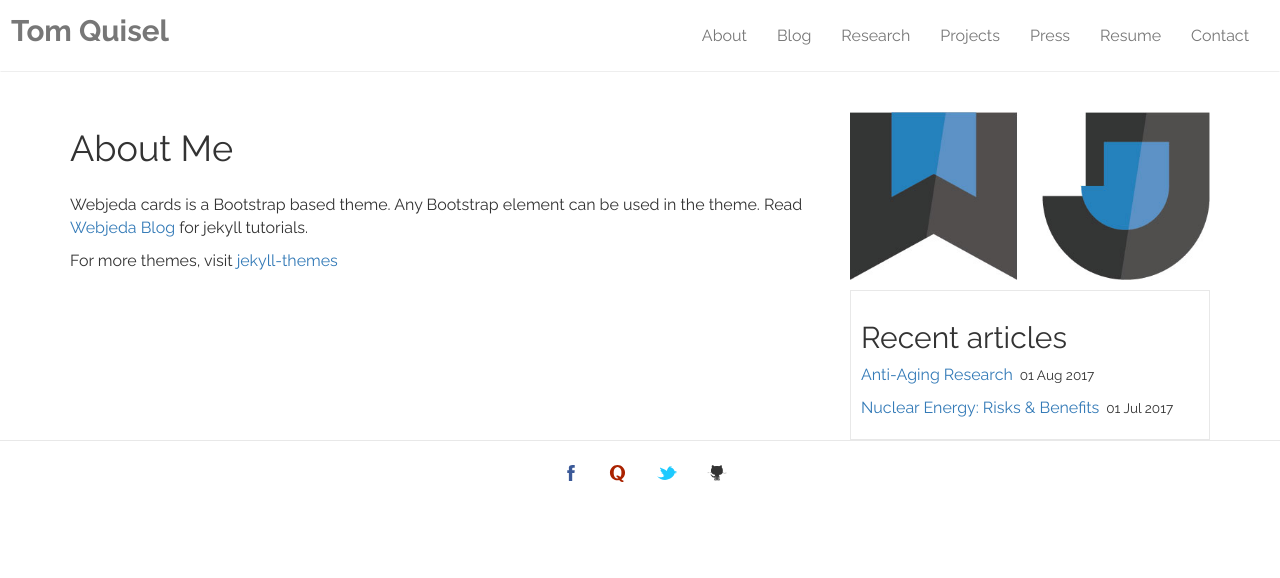
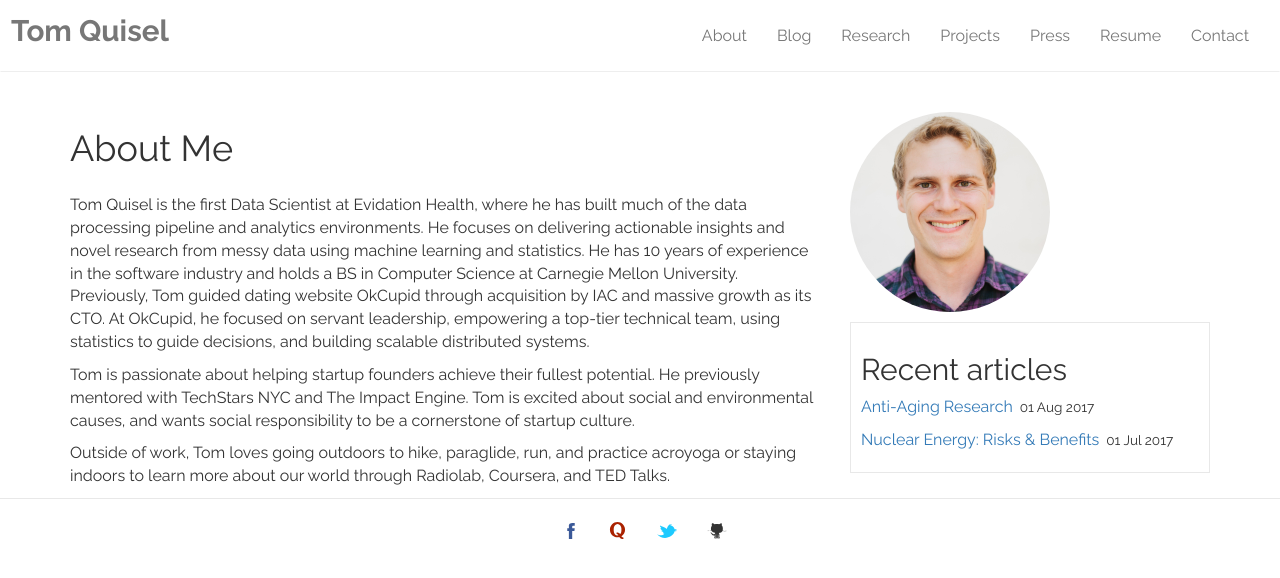
Before and after one commit to tomquisel/tomquisel.github.io, a Jekyll site: the page built from index.md, in a window 1280 px wide. Shown: the top 578 px of the page. Built offline with Jekyll 4.4.1, drawn with Linux system fonts in a browser that asks for light colours.

Commit message:
Basic about me page

```diff
--- a/_includes/sidebar.html
+++ b/_includes/sidebar.html
@@ -1,9 +1,7 @@
 <div class="col-md-4 mt20">
-        <div class="post-img">
+        <div>
            {% if page.img %}
-            <img width="600" src="{{site.baseurl}}/images/{{page.img}}" alt="{{page.title}}">
-            {% else %}
-            <img width="600" src="{{site.baseurl}}/images/{{site.default-image}}" alt="webjeda">
+            <img width="200" class="img-circle" src="{{site.baseurl}}/images/{{page.img}}" alt="{{page.title}}">
             {% endif %}
         </div>
 
--- a/index.md
+++ b/index.md
@@ -1,12 +1,11 @@
 ---
 layout: page
 title: About Me
+img: tomquisel.jpg
 permalink: /
 ---
+Tom Quisel is the first Data Scientist at Evidation Health, where he has built much of the data processing pipeline and analytics environments. He focuses on delivering actionable insights and novel research from messy data using machine learning and statistics. He has 10 years of experience in the software industry and holds a BS in Computer Science at Carnegie Mellon University. Previously, Tom guided dating website OkCupid through acquisition by IAC and massive growth as its CTO. At OkCupid, he focused on servant leadership, empowering a top-tier technical team, using statistics to guide decisions, and building scalable distributed systems.
 
+Tom is passionate about helping startup founders achieve their fullest potential. He previously mentored with TechStars NYC and The Impact Engine. Tom is excited about social and environmental causes, and wants social responsibility to be a cornerstone of startup culture.
 
-
-
-Webjeda cards is a Bootstrap based theme. Any Bootstrap element can be used in the theme. Read [Webjeda Blog](http://blog.webjeda.com){: target="_blank"} for jekyll tutorials.
-
-For more themes, visit [jekyll-themes](https://jekyll-themes.com){: target="_blank"}
+Outside of work, Tom loves going outdoors to hike, paraglide, run, and practice acroyoga or staying indoors to learn more about our world through Radiolab, Coursera, and TED Talks.
```
Also changed, not shown: contact.md (deleted, +0 -10 lines), images/tomquisel.jpg (added).
